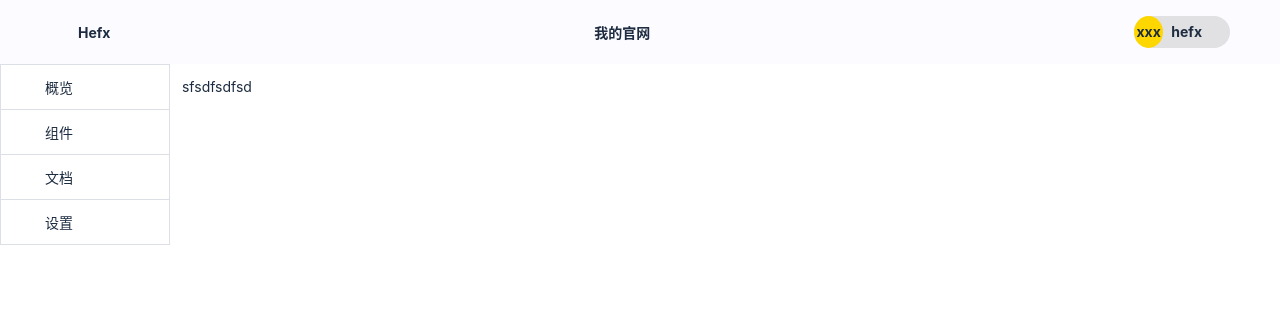
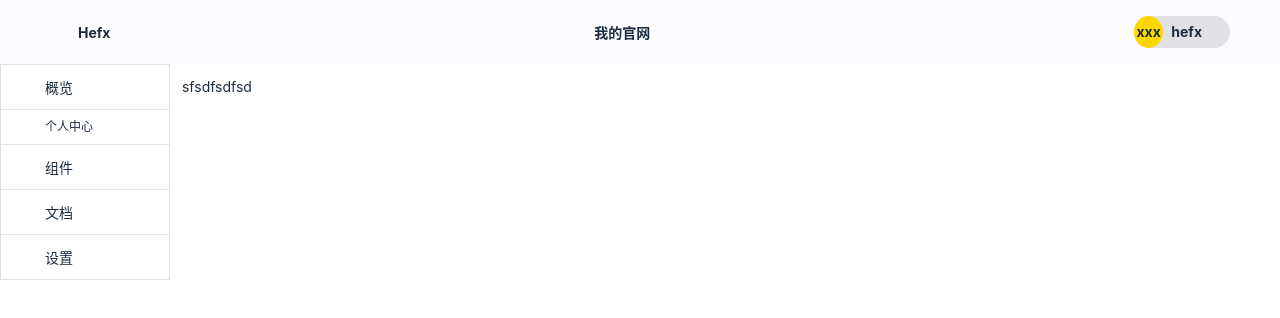
Before and after one commit to Hefeixiong/reactUI, a React (Create React App) app: page /doc in a window 1280 px wide. Shown: the top 318 px of the page. Built offline with nearby package versions, Linux system fonts and the light colour scheme.

Commit message:
new userinfo

```diff
--- a/src/components/sidebar/Sidebar.tsx
+++ b/src/components/sidebar/Sidebar.tsx
@@ -5,34 +5,46 @@ function Sidebar() {
   return (
     <div className="sidebar-warpper">
       <div className="items-wrapper">
-        <div className="item">
+        <div className="item-groups">
+          <div className="first-item">
             <svg className="icon" aria-hidden="true">
               <use xlinkHref="#icon-gailan"></use>
             </svg>
             <span>概览</span>
           </div>
+          <div className="divider"></div>
+
+          <div className="second-item">
+            <span>个人中心</span>
+          </div>
+        </div>
 
         <div className="divider"></div>
 
-        <div className="item">
+        <div className="item-groups">
+          <div className="first-item">
             <svg className="icon" aria-hidden="true">
               <use xlinkHref="#icon-zujian"></use>
             </svg>
             <span>组件</span>
           </div>
+        </div>
 
         <div className="divider"></div>
 
-        <div className="item">
+        <div className="item-groups">
+          <div className="first-item">
             <svg className="icon" aria-hidden="true">
               <use xlinkHref="#icon-wenjianjia"></use>
             </svg>
             <span>文档</span>
           </div>
+        </div>
 
         <div className="divider"></div>
 
-        <div className="item">
+        <div className="item-groups">
+          <div className="first-item">
             <svg className="icon" aria-hidden="true">
               <use xlinkHref="#icon-shezhi"></use>
             </svg>
@@ -40,6 +52,7 @@ function Sidebar() {
           </div>
         </div>
       </div>
+    </div>
   );
 }
 
--- a/src/components/sidebar/sidebar.scss
+++ b/src/components/sidebar/sidebar.scss
@@ -1,28 +1,50 @@
 .sidebar-warpper {
   width: 200px;
   border: 1px solid #dcdfe6;
+
 
   > .items-wrapper {
     display: flex;
     padding: 8px 0;
     flex-direction: column;
 
-    > .item {
+
+    > .item-groups {
       display: flex;
+      flex-direction: column;
       justify-content: flex-start;
-      align-items: center;
+      align-items: flex-start;
 
-      > .icon {
-        margin: 0 8px;
+
+      > .first-item {
+        display: flex;
+        align-items: center;
+        justify-content: flex-start;
+        width: 100%;
+
+        > .icon {
+          margin: 0 8px;
+        }
       }
+
+      > .second-item {
+        font-size: 12px;
+        padding-left: 44px;
+        width: 100%;
+
+
+
+      }
+
     }
 
-    > .divider {
-      background: #dcdfe6;
+     .divider {
+      background: #e2e2e7;
       height: 1px;
       width: 100%;
       margin: 8px 0;
     }
   }
 
+
 }
```
Also changed, not shown: src/components/menus/index.tsx (added, +7 -0 lines). Lines whose indentation alone changed are shown as unchanged.
